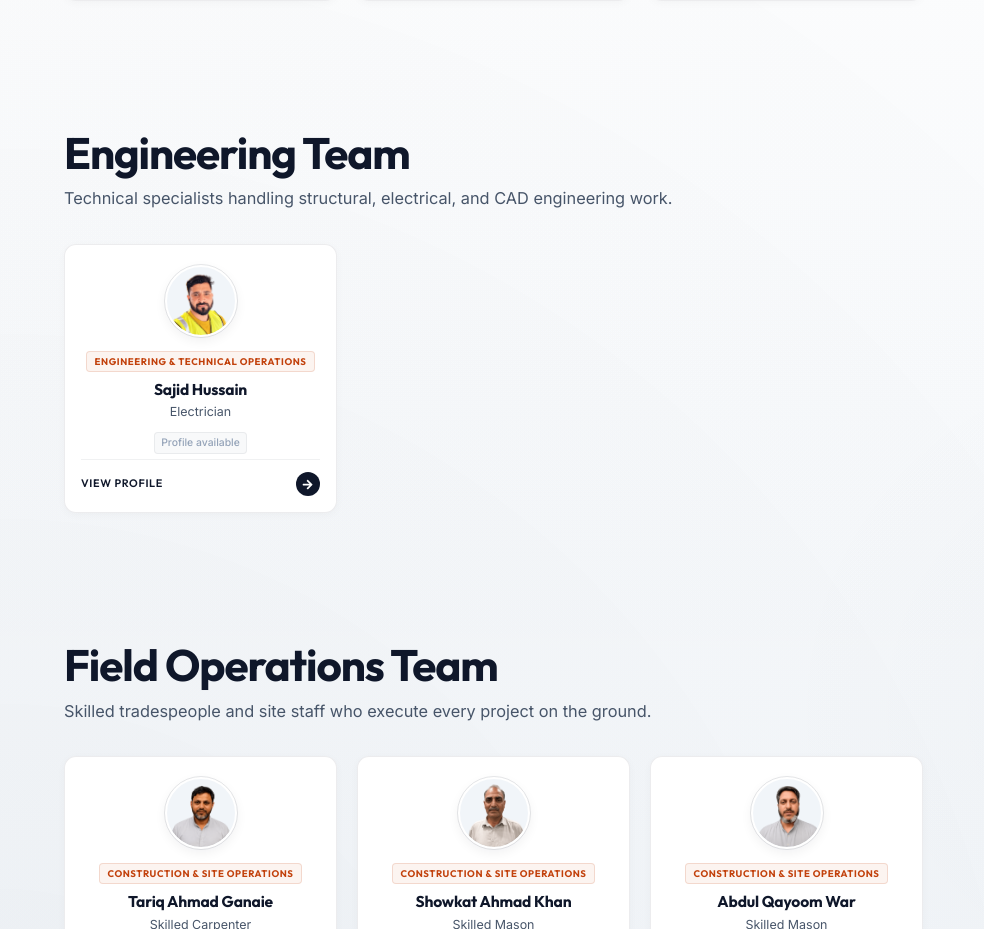
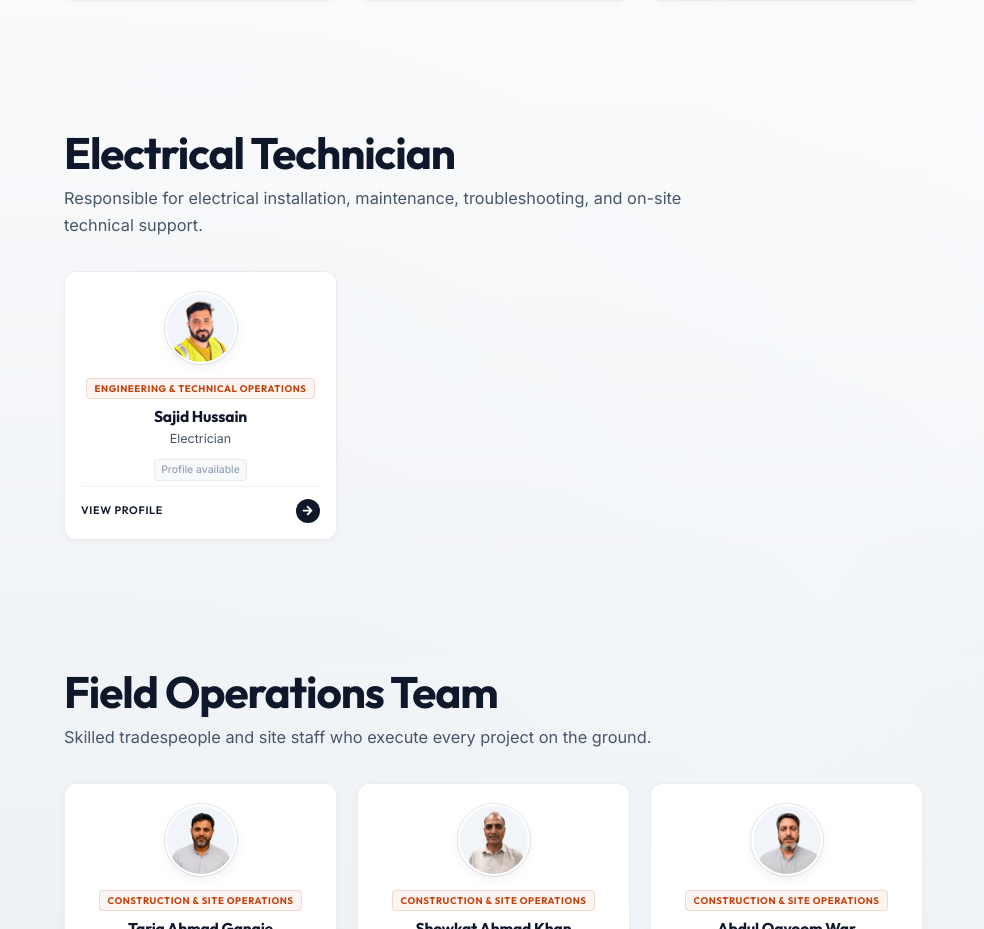
Before and after one commit to Code-with-kallis/NayaanEngineering, a React (Vite) app: page /team in a window 1280 px wide. Shown: the part 1863-2792 px from the top of the page, without its empty margins (0-984 px from the left). Built offline with nearby package versions, Linux system fonts and the light colour scheme.

Commit message:
webiste update 1.0

```diff
--- a/src/pages/Team/Team.jsx
+++ b/src/pages/Team/Team.jsx
@@ -20,13 +20,13 @@ const SECTION_CONTENT = [
     description:
       "Designers translating client vision into buildable architectural and interior plans.",
   },
-  {
-    id: "engineering",
-    eyebrow: "Technical coordination",
-    title: "Engineering Team",
-    description:
-      "Technical specialists handling structural, electrical, and CAD engineering work.",
-  },
+{
+  id: "engineering",
+  eyebrow: "Technical specialist",
+  title: "Electrical Technician",
+  description:
+    "Responsible for electrical installation, maintenance, troubleshooting, and on-site technical support.",
+},
   {
     id: "construction",
     eyebrow: "On-site execution",
```
